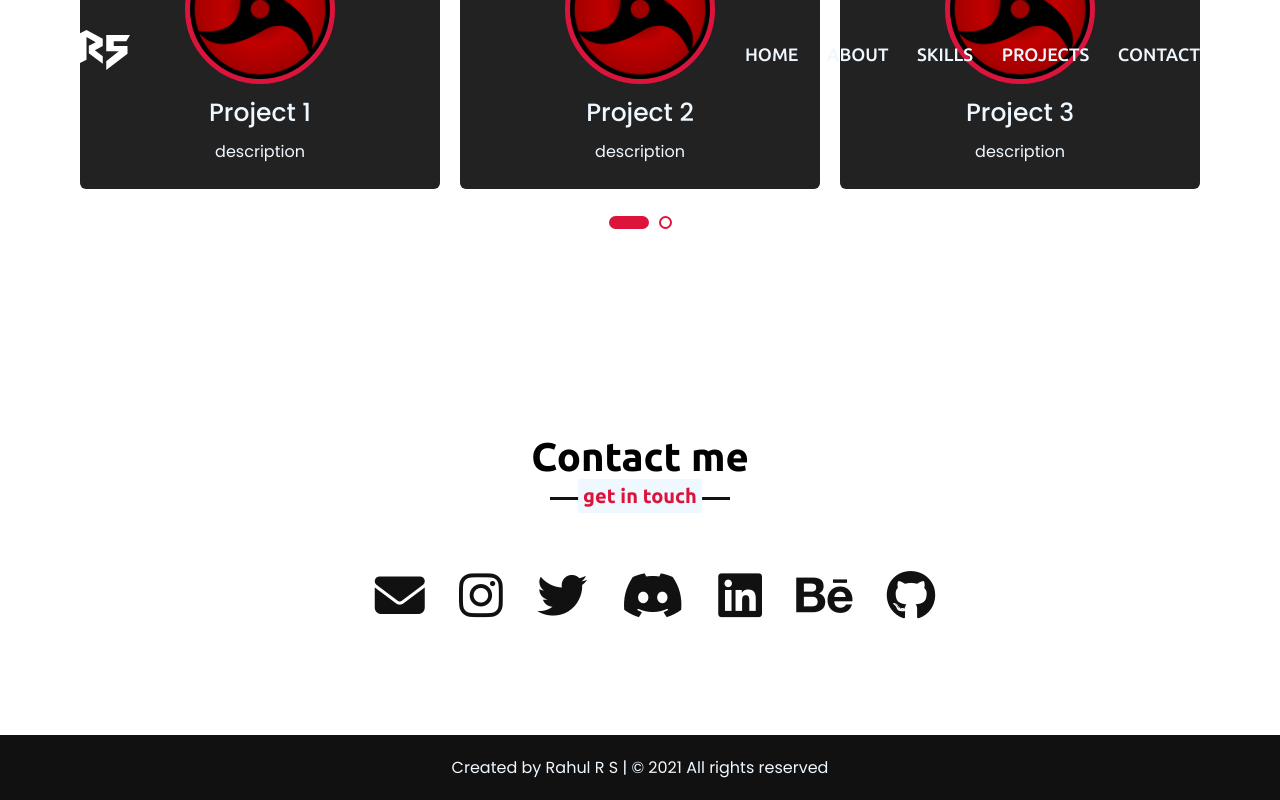
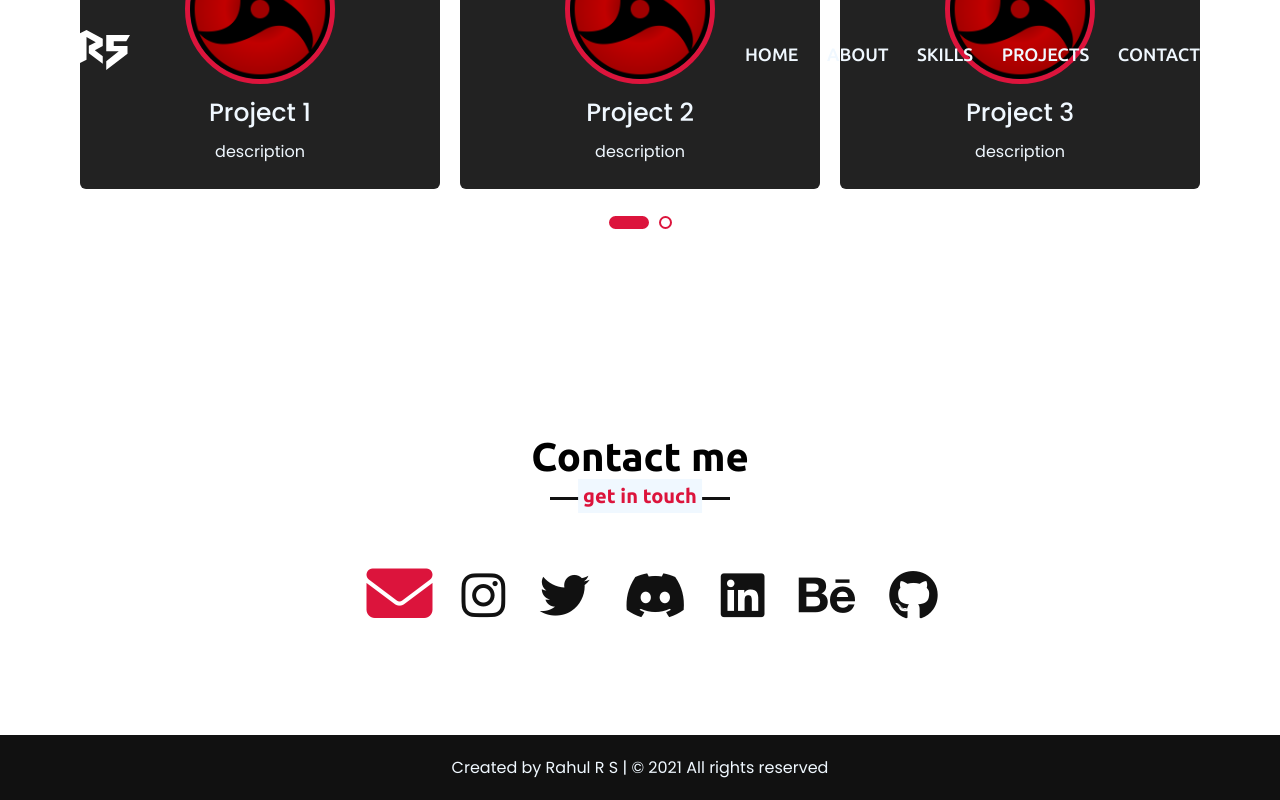
Before and after one commit to RahulRS246/Rahulrs246.github.io, a plain HTML site: page index.html in a window 1280 px wide. In both pictures the pointer is over the icon 399 px from the left and 2464 px from the top of the page. Shown: the part 1869-2669 px from the top of the page. Drawn offline with nearby package versions, Linux system fonts and the light colour scheme.

Commit message:
4th commit

```diff
--- a/css/style.css
+++ b/css/style.css
@@ -326,6 +326,7 @@ section{
 }
 
 .projects .carousel .card:hover .box{
+
     transform: scale(1.05);
 }
 
@@ -423,6 +424,13 @@ section{
     color: #111;
     font-weight: 500;
     margin-left: 30px;
+    transition: all 2s ease;
+}
+
+.contact .contact-content a:hover i{
+    font-size: 55px;
+    color: crimson;
+    transform: scale(1.2);
 }
 
 
--- a/index.html
+++ b/index.html
@@ -133,7 +133,7 @@
             <a href="https://discord.com/users/723195853585776741"><i class="fab fa-discord"></i></a>
             <a href="https://www.linkedin.com/in/rahul-r-s-3754231b2/"><i class="fab fa-linkedin"></i></a>
             <a href="https://www.behance.net/rahulrsoff70be"><i class="fab fa-behance"></i></a>
-            <a href="https://www.behance.net/rahulrsoff70be"><i class="fab fa-github"></i></a>
+            <a href="https://github.com/RahulRS246"><i class="fab fa-github"></i></a>
 
             </div>
 
```
